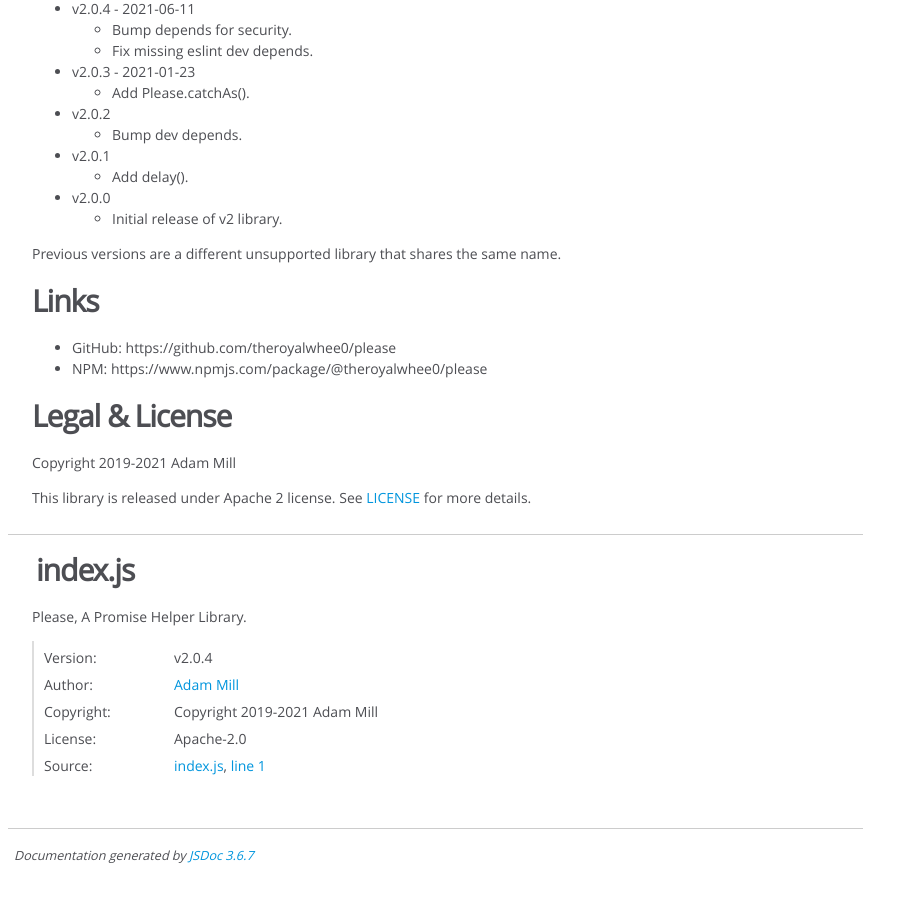
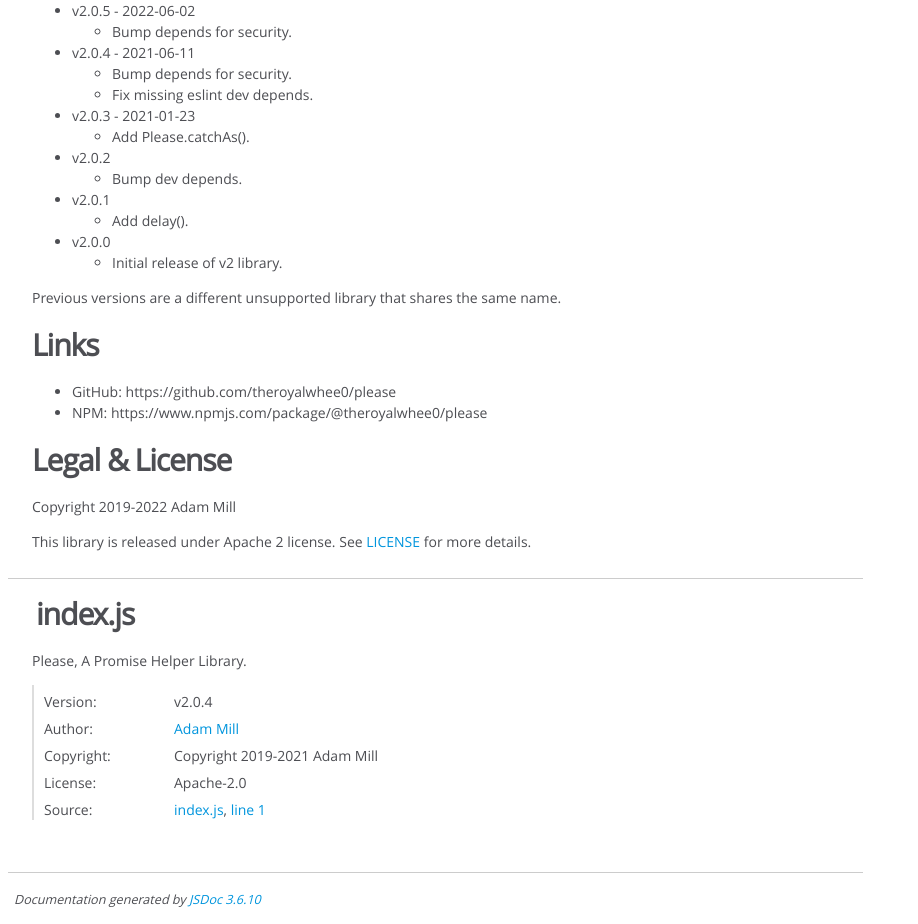
Before and after one commit to theroyalwhee0/please, a website: page docs/index.html in a window 1280 px wide. Shown: the part 697-1621 px from the top of the page, without its empty margins (0-918 px from the left). Before the commit the page ends 1577 px from the top, so only its background shows below. Drawn offline with Linux system fonts and the light colour scheme.

Commit message:
Bump depends. Style readme.

```diff
--- a/docs/index.html
+++ b/docs/index.html
@@ -46,9 +46,9 @@
         <article><h1>Please: a Promise helper library.</h1>
 <p>Please is a Javascript Promise helper library with no dependencies. It is meant to be used alongside <a href="https://developer.mozilla.org/en-US/docs/Web/JavaScript/Reference/Global_Objects/Promise">native Promises</a>.</p>
 <h2>Installation</h2>
-<p>npm install @theroyalwhee0/please</p>
+<p><code>npm install @theroyalwhee0/please</code></p>
 <p><em>or</em></p>
-<p>yarn add @theroyalwhee0/please</p>
+<p><code>yarn add @theroyalwhee0/please</code></p>
 <h2>Documentation</h2>
 <p><a href="https://theroyalwhee0.github.io/please/">API Documentation</a></p>
 <h2>Testing</h2>
@@ -58,6 +58,11 @@
 </ul>
 <h2>History</h2>
 <ul>
+<li>v2.0.5 - 2022-06-02
+<ul>
+<li>Bump depends for security.</li>
+</ul>
+</li>
 <li>v2.0.4 - 2021-06-11
 <ul>
 <li>Bump depends for security.</li>
@@ -92,7 +97,7 @@
 <li>NPM: https://www.npmjs.com/package/@theroyalwhee0/please</li>
 </ul>
 <h2>Legal &amp; License</h2>
-<p>Copyright 2019-2021 Adam Mill</p>
+<p>Copyright 2019-2022 Adam Mill</p>
 <p>This library is released under Apache 2 license. See <a href="https://github.com/theroyalwhee0/please/blob/master/LICENSE">LICENSE</a> for more details.</p></article>
     </section>
 
@@ -219,7 +224,7 @@
 <br class="clear">
 
 <footer>
-    Documentation generated by <a href="https://github.com/jsdoc/jsdoc">JSDoc 3.6.7</a>
+    Documentation generated by <a href="https://github.com/jsdoc/jsdoc">JSDoc 3.6.10</a>
 </footer>
 
 <script> prettyPrint(); </script>
```
Also changed, not shown: docs/global.html (+1 -1 lines), docs/index.js.html (+1 -1 lines), package.json (+3 -4 lines), .jsdoc.conf.json, README.md, 1 other file.
